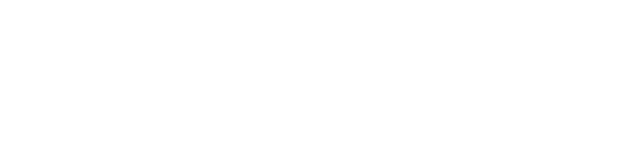
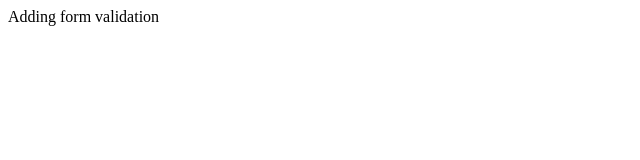
Before and after one commit to natafaye/fesd-week-12, a website: page scratch.html in a window 1280 px wide. Shown: the whole page, without its empty margins (0-640 px from the left). Drawn offline with Linux system fonts and the light colour scheme.

Commit message:
worked on form validation

```diff
--- a/scratch.html
+++ b/scratch.html
@@ -7,6 +7,6 @@
     <title>Scratch</title>
 </head>
 <body>
-
+    Adding form validation
 </body>
 </html>
```
